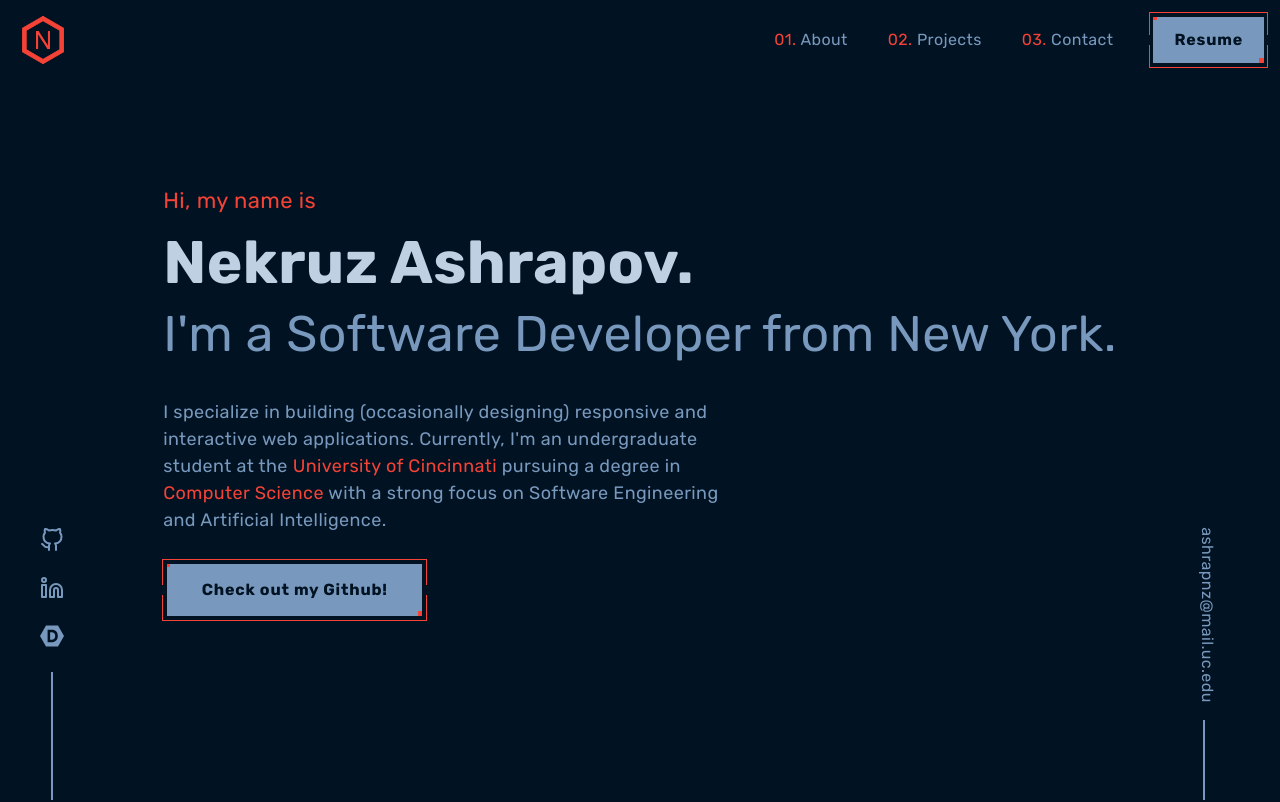
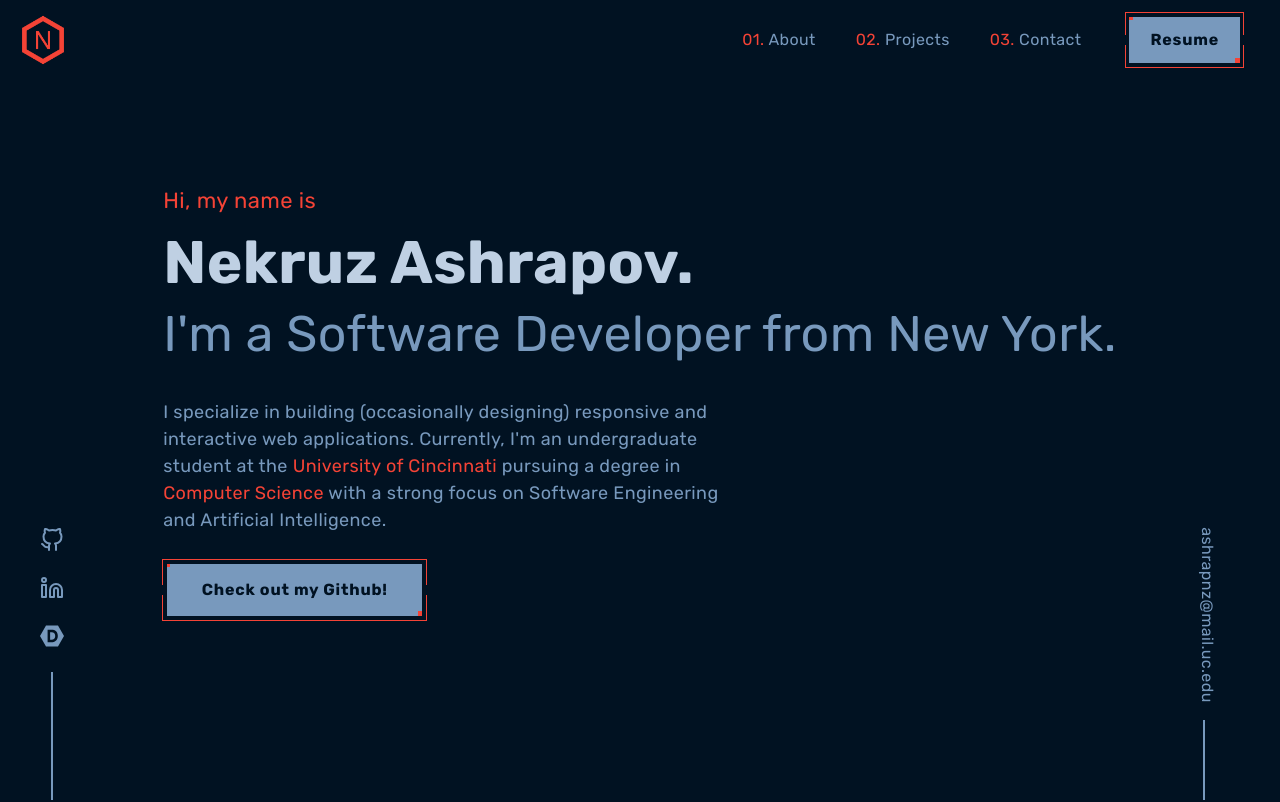
Before and after one commit to NekruzAsh/MyPortfolio, a Next.js app: page / in a window 1280 px wide. Shown: the top 802 px of the page. Built offline with nearby package versions, Linux system fonts and the light colour scheme.

Commit message:
updated spacing of the navbar elements.

```diff
--- a/app/components/Navbar.jsx
+++ b/app/components/Navbar.jsx
@@ -65,7 +65,7 @@ const navbar = () => {
                 <span className=" text-[#f44336]">03.</span> Contact
               </li>
             </Link>
-            <div className="button-borders ml-10 mr-2">
+            <div className="button-borders ml-12 mr-8">
               <a href={myResume} target="_blank">
                 <button
                   className="primary-button"
```
